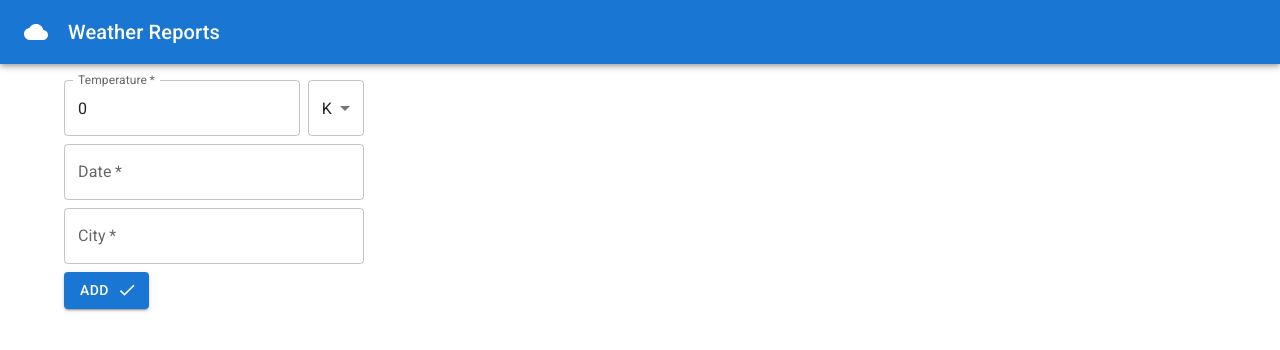
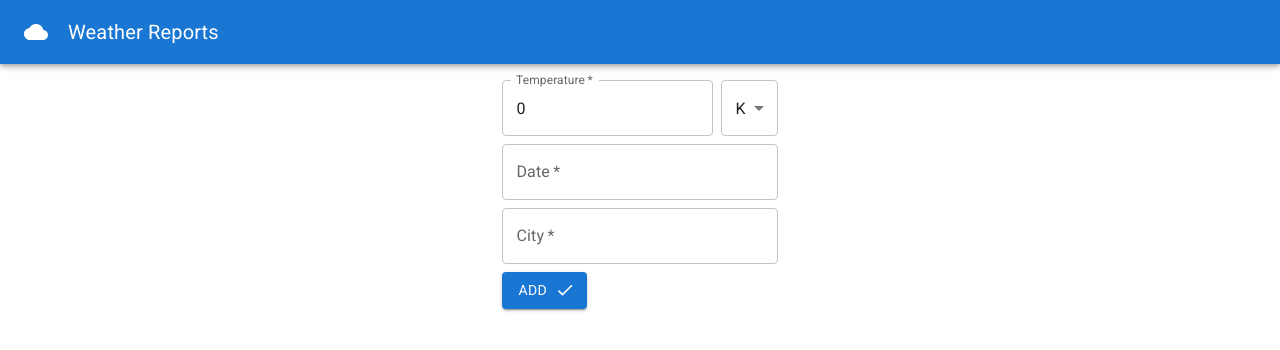
Before and after one commit to smazik02/a41-recruitment, a React (Vite) app in the folder meteo-web/: page /report/new in a window 1280 px wide. Shown: the top 350 px of the page. Built offline with nearby package versions, Linux system fonts and the light colour scheme.

Commit message:
most are finished

```diff
--- a/meteo-web/src/Layout.tsx
+++ b/meteo-web/src/Layout.tsx
@@ -7,15 +7,18 @@ interface LayoutProps {
     children: React.ReactNode;
 }
 
+
 function Layout({ children }: LayoutProps) {
+
     return (
-        <React.Fragment>
+        <>
             <CssBaseline />
             <Box>
                 <AppBar position="static">
                     <Toolbar>
-                        <IconButton size="large" edge="start" color="inherit" aria-label="Home" component={RouterLink}
-                                    to="/reports">
+                        <IconButton
+                            size="large" edge="start" color="inherit"
+                            aria-label="Home" component={RouterLink} to="/reports">
                             <Cloud />
                         </IconButton>
                         <Typography variant="h6" sx={{ flexGrow: 1, margin: 1 }}>
@@ -23,11 +26,11 @@ function Layout({ children }: LayoutProps) {
                         </Typography>
                     </Toolbar>
                 </AppBar>
-                <Container sx={{ padding: 2 }}>
+                <Container sx={{ padding: 2, display: 'flex', justifyContent: 'center' }}>
                     {children}
                 </Container>
             </Box>
-        </React.Fragment>
+        </>
     );
 }
 
--- a/meteo-web/src/main.tsx
+++ b/meteo-web/src/main.tsx
@@ -3,10 +3,7 @@ import { createRoot } from 'react-dom/client';
 import { RouterProvider } from 'react-router';
 import { router } from './router.tsx';
 
-import '@fontsource/roboto/300.css';
 import '@fontsource/roboto/400.css';
-import '@fontsource/roboto/500.css';
-import '@fontsource/roboto/700.css';
 
 createRoot(document.getElementById('root')!).render(
     <StrictMode>
--- a/meteo-web/src/pages/ReportForm.tsx
+++ b/meteo-web/src/pages/ReportForm.tsx
@@ -27,6 +27,9 @@ function ReportForm() {
             const fetchReport = async () => {
                 try {
                     const response = await fetch(`http://localhost:8000/api/reports/${params.reportId}`);
+                    if (response.status != 200) {
+                        navigate('/notfound');
+                    }
                     const report: WeatherReport = await response.json();
                     setFormData({
                         temperature: report.temperature,
@@ -41,7 +44,7 @@ function ReportForm() {
 
             fetchReport();
         }
-    }, [params.reportId]);
+    }, [params.reportId, navigate]);
 
     const handleTemperatureChange = (e: ChangeEvent<HTMLInputElement | HTMLTextAreaElement>) => {
         setFormData({ ...formData, temperature: +e.target.value });
@@ -147,7 +150,7 @@ function ReportForm() {
     return (
         <Layout>
             <form>
-                <Stack direction="column" spacing={1} sx={{ maxWidth: '300px' }}>
+                <Stack direction="column" spacing={1}>
                     <Stack direction="row" spacing={1}>
                         <TextField
                             required
```
